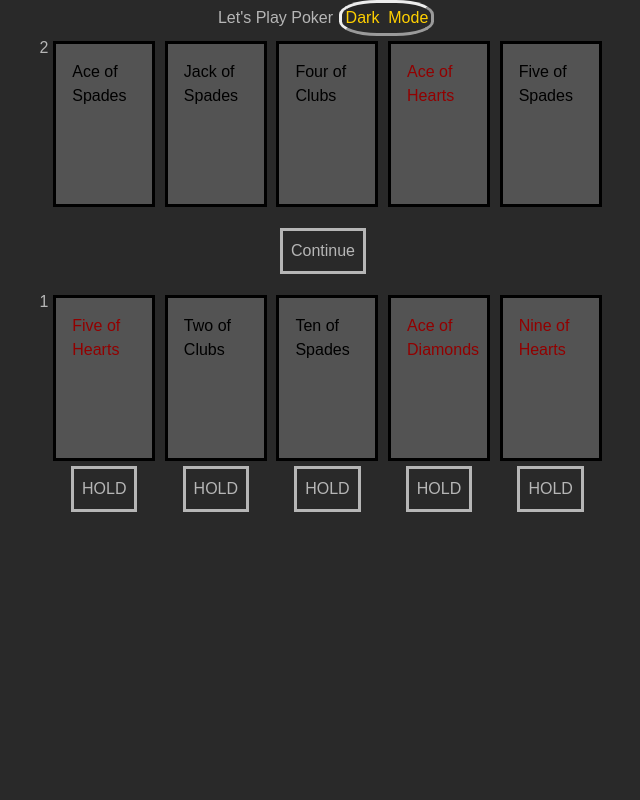
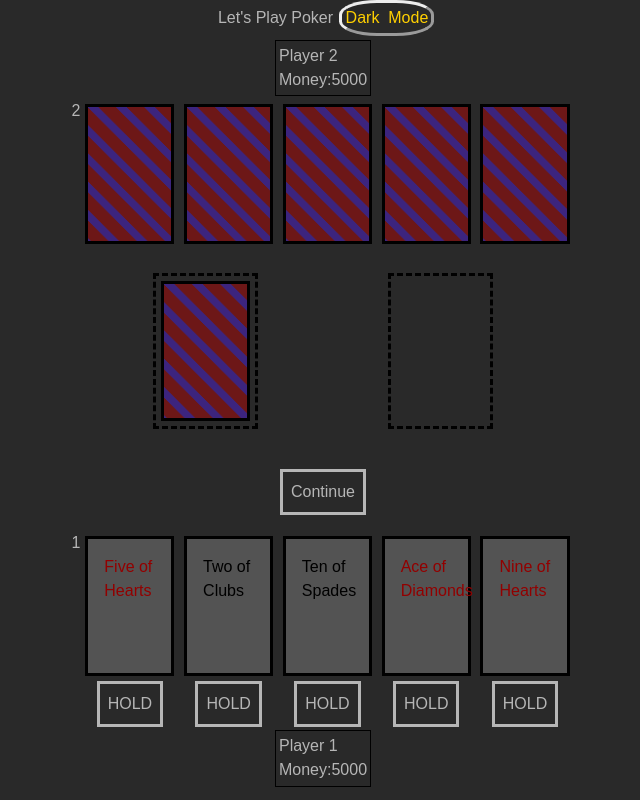
Before and after one commit to ShaneButtCodeNL/poker-app, a React (Create React App) app: page /poker in a window 1280 px wide. Shown: the whole page, without its empty margins (317-957 px from the left). Built offline with nearby package versions, Linux system fonts and the light colour scheme.

Commit message:
Worked on display

```diff
--- a/src/components/Card.tsx
+++ b/src/components/Card.tsx
@@ -1,4 +1,5 @@
 import { useEffect, useState } from "react";
+import { renderFace, renderBack } from "../functions/RenderCardFace";
 
 export default function Card(props: any) {
   const [hold, setHold] = useState(true);
@@ -45,9 +46,38 @@ export default function Card(props: any) {
         </div>
       );
   }
+
+  function renderCard() {
+    if (props.cardDesign) {
+      const cardLocation = props.player
+        ? renderBack(props.design)
+        : renderFace(props.card, props.design);
+      return (
+        <div>
+          <img src={cardLocation}></img>
+        </div>
+      );
+    } else {
+      if (!props.player) {
+        return (
+          <div className={cardClass(props.card)}>{props.card.toString()}</div>
+        );
+      } else {
+        return (
+          <div
+            className={
+              cardClass(props.card) +
+              (props.mode ? " plainCardBackLight" : " plainCardBackDark")
+            }
+          ></div>
+        );
+      }
+    }
+  }
+
   return (
     <div className="cardZone">
-      <div className={cardClass(props.card)}>{props.card.toString()}</div>
+      {renderCard()}
       {makeHold(props.player)}
     </div>
   );
--- /dev/null
+++ b/src/components/DeckArea.tsx
@@ -0,0 +1,39 @@
+import { Deck } from "../functions/Deck";
+import { renderBack } from "../functions/RenderCardFace";
+
+export default function DeckArea(props: any) {
+  const renderDeckImage = () => {
+    if (props.cardDesign) {
+      const cardStyle = renderBack(props.cardDesign);
+    } else {
+      return (
+        <div
+          className={
+            (props.mode === 0 ? "cardDark " : "cardLight ") +
+            " verticalCard " +
+            (props.mode ? " plainCardBackLight" : " plainCardBackDark")
+          }
+        ></div>
+      );
+    }
+  };
+  const renderDeck = () => {
+    if (props.deck.size()) return renderDeckImage();
+    else return <div className="verticalCard plainCardBackBlank"></div>;
+  };
+  const renderDiscard = () => {
+    if (props.discardPile.size()) return renderDeckImage();
+    else return <div className="verticalCard plainCardBackBlank"></div>;
+  };
+
+  return (
+    <div id="deckArea">
+      <div id="deckPile" className="deckPosition">
+        {renderDeck()}
+      </div>
+      <div id="discardPile" className="deckPosition">
+        {renderDiscard()}
+      </div>
+    </div>
+  );
+}
--- a/src/components/GameArea.tsx
+++ b/src/components/GameArea.tsx
@@ -1,6 +1,8 @@
 import { useEffect, useState } from "react";
 import { Deck } from "../functions/Deck";
 import Hand from "./Hand";
+import DeckArea from "./DeckArea";
+import PlayerInfo from "./PlayerInfo";
 let deck = new Deck(false);
 let discardPile = new Deck();
 function GameArea(props: any) {
@@ -11,6 +13,8 @@ function GameArea(props: any) {
   let [playerTurn, setPlayerTurn] = useState(0);
   //Positions of cards to be kept
   const [holdList, setHoldList] = useState([true, true, true, true, true]);
+  //Card design
+  const [cardDesign, setCardDesign] = useState(0);
 
   //The Deck compriseing of one deck of standard playing cards with no jokers
   let game = (
@@ -93,6 +97,14 @@ function GameArea(props: any) {
     console.log("Deck", deck.size(), "\nDiscard:", discardPile.size());
   };
 
+  const renderPlayerInfo = (player: Number) => {
+    if (props.numOfPlayers >= +player) {
+      return (
+        <PlayerInfo player={+player} heldCash={props.heldCash[+player - 1]} />
+      );
+    }
+  };
+
   //Render hand if player count is high enough
   const renderHand = (playerNumber: Number) => {
     if (playerNumber <= props.numOfPlayers) {
@@ -100,7 +112,6 @@ function GameArea(props: any) {
         return <div>Failed</div>;
       }
       return (
-        <div>
         <Hand
           player={+playerNumber - 1}
           hand={props.heldCards[+playerNumber - 1]}
@@ -109,8 +120,8 @@ function GameArea(props: any) {
           holdList={holdList}
           setHoldList={setHoldList}
           continueClickEvent={continueClickEvent}
+          cardDesign={cardDesign}
         />
-        </div>
       );
     }
   };
@@ -127,14 +138,34 @@ function GameArea(props: any) {
   return (
     <div>
       <div id="playAreaContainer">
+        <div id="designSelector"></div>
         <div id="playArea">
-          <div id="leftPlayArea">{renderHand(3)}</div>
+          <div id="leftPlayArea">
+            {renderPlayerInfo(3)}
+            {renderHand(3)}
+          </div>
           <div id="centerPlayArea">
-            <div id="centerPlayAreaTop">{renderHand(2)}</div>
-            <div id="centerPlayAreaCenter"></div>
-            <div id="centerPlayAreaBottom">{renderHand(1)}</div>
+            <div id="centerPlayAreaTop">
+              {renderPlayerInfo(2)}
+              {renderHand(2)}
             </div>
-          <div id="rightPlayArea">{renderHand(4)}</div>
+            <div id="centerPlayAreaCenter">
+              <DeckArea
+                deck={deck}
+                discardPile={discardPile}
+                cardDesign={cardDesign}
+                mode={props.mode}
+              />
+            </div>
+            <div id="centerPlayAreaBottom">
+              {renderPlayerInfo(1)}
+              {renderHand(1)}
+            </div>
+          </div>
+          <div id="rightPlayArea">
+            {renderPlayerInfo(4)}
+            {renderHand(4)}
+          </div>
         </div>
       </div>
     </div>
--- a/src/components/Hand.tsx
+++ b/src/components/Hand.tsx
@@ -33,11 +33,12 @@ export default function Hand(props: any) {
   };
 
   return (
-    <div id={player()} className="vFlex centerFlexAlign">
+    <div id={player()} className="vFlex centerFlexAlign maxHeight">
       {continueButton(props.player)}
       <div
         className={
-          "handZone " + (props.player <= 1 ? "horazontalHand" : "verticalHand")
+          "handZone maxHeight " +
+          (props.player <= 1 ? "horazontalHand" : "verticalHand")
         }
       >
         {props.player + 1}
@@ -50,6 +51,7 @@ export default function Hand(props: any) {
               holdList={props.holdList}
               updateHoldList={updateHoldList}
               mode={props.mode}
+              cardDesign={props.cardDesign}
             />
           );
         })}
--- /dev/null
+++ b/src/components/PlayerInfo.tsx
@@ -0,0 +1,14 @@
+export default function PlayerInfo(props: any) {
+  const getPlayerId = (player: Number) => {
+    return "player" + +player;
+  };
+  return (
+    <div id={getPlayerId(props.player) + "Details"} className="playerInfoBox">
+      <span id={getPlayerId(props.player) + "Name"}>Player {props.player}</span>
+      <br />
+      <span id={getPlayerId(props.player) + "Money"}>
+        Money:{props.heldCash}
+      </span>
+    </div>
+  );
+}
--- /dev/null
+++ b/src/functions/RenderCardFace.tsx
@@ -0,0 +1,21 @@
+import { Card } from "./Deck";
+//cards saved as ./Cards/design2HeartsTen.jpg for design 2 ten of hearts
+//cards saved as ./Cards/design1Back.jpg for design 1 back of the card
+const cardFolder = "./Cards/design";
+const fileEnd = ".jpg";
+
+//Will render the card front
+const renderFace = (card: Card, design: Number) => {
+  if (!design) return;
+  return (
+    cardFolder + +design + card.valueToString() + card.suitToString() + fileEnd
+  );
+};
+
+//Will render the back of a card
+const renderBack = (design: Number) => {
+  if (!design) return;
+  return cardFolder + +design + "Back" + fileEnd;
+};
+
+export { renderFace, renderBack };
--- a/src/main.css
+++ b/src/main.css
@@ -16,13 +16,17 @@
   --dark-card-bg-color: rgb(83, 83, 83);
   --dark-card-font-color-black: rgb(0, 0, 0);
   --dark-card-font-color-red: rgb(146, 0, 0);
+  --dark-card-back-stripe-two: rgb(109, 23, 23);
+  --dark-card-back-stripe-one: rgb(60, 36, 126);
   --dark-card-border: rgb(0, 0, 0);
   --light-card-bg-color: rgb(255, 255, 255);
   --light-card-font-color-black: rgb(0, 0, 0);
   --light-card-font-color-red: rgb(255, 0, 0);
+  --light-card-back-stripe-one: rgb(255, 0, 0);
+  --light-card-back-stripe-two: rgb(124, 78, 252);
   --light-card-border: rgb(0, 0, 0);
-  --card-height: 10vw;
-  --card-width: 5vw;
+  --card-height: 8vw;
+  --card-width: 4vw;
 }
 
 body {
@@ -31,6 +35,10 @@ body {
   font-family: Arial, Helvetica, sans-serif;
   font-size: 1em;
   line-height: 1.5em;
+}
+
+.maxHeight {
+  height: 100%;
 }
 
 .vFlex {
@@ -162,6 +170,30 @@ header {
   min-height: inherit;
 }
 
+#leftPlayArea {
+  display: flex;
+  flex-direction: row;
+  align-items: center;
+}
+
+#rightPlayArea {
+  display: flex;
+  flex-direction: row-reverse;
+  align-items: center;
+}
+
+#centerPlayAreaTop {
+  display: flex;
+  flex-direction: column;
+  align-items: center;
+}
+
+#centerPlayAreaBottom {
+  display: flex;
+  flex-direction: column-reverse;
+  align-items: center;
+}
+
 #centerPlayArea {
   display: flex;
   flex-direction: column;
@@ -171,7 +203,7 @@ header {
 .verticalHand {
   display: flex;
   flex-direction: column;
-  flex-wrap: nowrap;
+  justify-content: center;
 }
 
 .horazontalHand {
@@ -234,3 +266,59 @@ header {
   height: var(--card-width);
   width: var(--card-height);
 }
+
+.plainCardBackDark {
+  background-image: linear-gradient(
+    45deg,
+    var(--dark-card-back-stripe-one) 17.5%,
+    var(--dark-card-back-stripe-two) 17.5%,
+    var(--dark-card-back-stripe-two) 50%,
+    var(--dark-card-back-stripe-one) 50%,
+    var(--dark-card-back-stripe-one) 67.5%,
+    var(--dark-card-back-stripe-two) 67.5%,
+    var(--dark-card-back-stripe-two) 100%
+  );
+  background-size: 28.28px 28.28px;
+}
+
+.plainCardBackLight {
+  background-image: linear-gradient(
+    45deg,
+    var(--light-card-back-stripe-one) 17.5%,
+    var(--light-card-back-stripe-two) 17.5%,
+    var(--light-card-back-stripe-two) 50%,
+    var(--light-card-back-stripe-one) 50%,
+    var(--light-card-back-stripe-one) 67.5%,
+    var(--light-card-back-stripe-two) 67.5%,
+    var(--light-card-back-stripe-two) 100%
+  );
+  background-size: 28.28px 28.28px;
+}
+
+.plainCardBackBlank {
+  border: solid;
+  padding: 1em;
+  margin: 0.3em;
+  border-color: rgba(0, 0, 0, 0);
+}
+
+#deckArea {
+  display: flex;
+  flex-direction: row;
+  justify-content: space-around;
+  margin: 1em;
+}
+
+.deckPosition {
+  margin: 0.5em;
+  border-style: dashed;
+  border-color: black;
+}
+
+.playerInfoBox {
+  border: solid;
+  border-width: 1px;
+  border-color: black;
+  padding: 0.2em;
+  margin: 0.2em;
+}
```
Also changed, not shown: 1 other file (tests, documents, lock files or other folders). Lines whose indentation alone changed are shown as unchanged.
